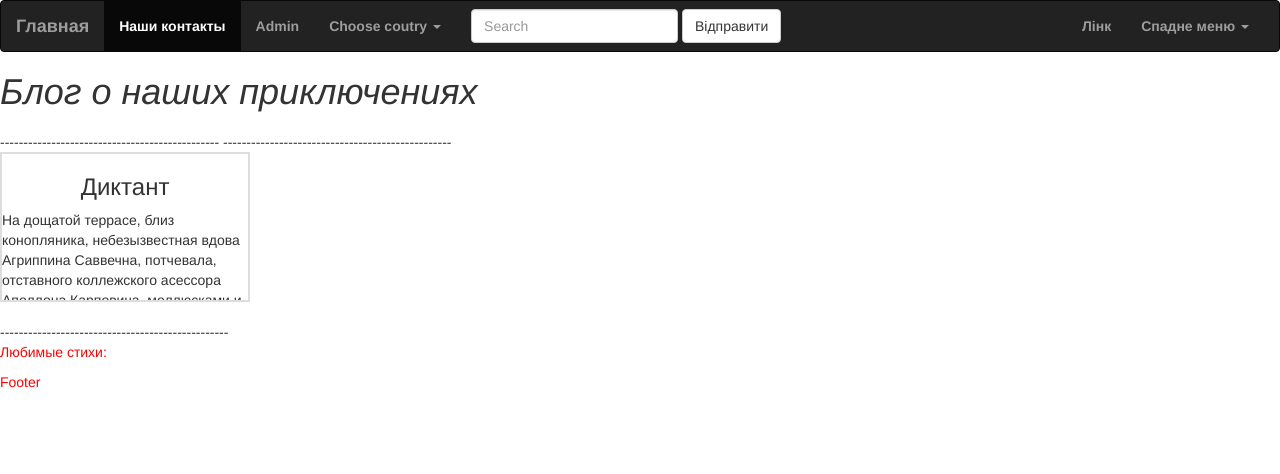
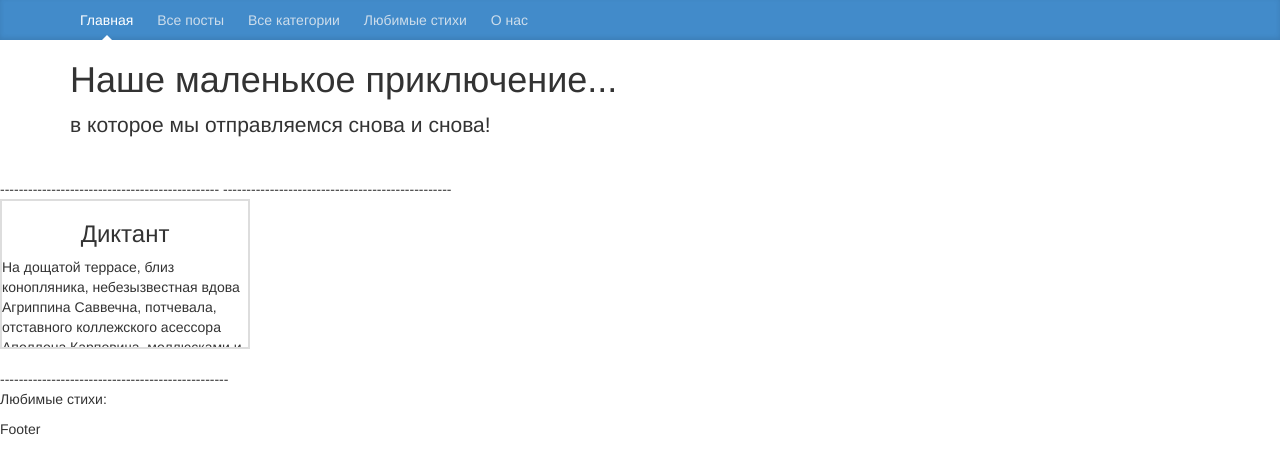
Before and after one commit to svetlanadev/WildWorld, a Django app: page / in a window 1280 px wide. Shown: the top 474 px of the page. Run offline with Django 3.2, Linux system fonts and the light colour scheme; data that the repository does not hold is empty; some libraries are stand-ins or nearby versions.

Commit message:
some changein  base.html

```diff
--- a/blog/templates/base.html
+++ b/blog/templates/base.html
@@ -3,13 +3,39 @@
 
 <html>
 	<head>
-  <link rel="stylesheet" href="{% static "blog/css/style.css" %}"/ type="text/css">
+    <meta charset="utf-8">
+    <link rel="stylesheet" href="{% static "blog/css/style.css" %}"/ type="text/css">
+    <title> My Cool Django Blog </title>
+    <link rel="stylesheet" href="https://maxcdn.bootstrapcdn.com/bootstrap/3.3.2/css/bootstrap.min.css">
+    <style id="holderjs-style" type="text/css"></style>
+    </head>
 
+  <body>
+    <div class="blog-masthead">
+      <div class="container">
+        <nav class="blog-nav">
+          <a class="blog-nav-item active" href="index">Главная</a>
+          <a class="blog-nav-item" href="allposts">Все посты</a>
+          <a class="blog-nav-item" href="allcategories">Все категории</a>
+          <a class="blog-nav-item" href="poems">Любимые стихи</a>
+          <a class="blog-nav-item" href="sveta_contact">О нас</a>
+        </nav>
+      </div>
+    </div>
+    <div class="container">
+
+      <div class="blog-header">
+        <h1 class="blog-title">Наше маленькое приключение...</h1>
+        <p class="lead blog-description">в которое мы отправляемся снова и снова!</p>
+      </div>
+    </div>
+
+<!--   <link rel="stylesheet" href="{% static "blog/css/style.css" %}"/ type="text/css">
 		<title>{% block title %} My Cool Django Blog {% endblock %}</title>
 		<link rel="stylesheet" href="https://maxcdn.bootstrapcdn.com/bootstrap/3.3.2/css/bootstrap.min.css">
 		<nav class="navbar navbar-inverse" role="navigation">
   <div class="container-fluid">
-    <!-- Бренд та перемикач згруповані для кращого відображення на мобільних пристроях -->
+    Бренд та перемикач згруповані для кращого відображення на мобільних пристроях
     <div class="navbar-header">
       <button type="button" class="navbar-toggle collapsed" data-toggle="collapse" data-target="#bs-example-navbar-collapse-1">
         <span class="sr-only">Toggle navigation</span>
@@ -18,10 +44,10 @@
         <span class="icon-bar"></span>
       </button>
       <a class="navbar-brand" href="index">Главная</a>
-    </div>
+    </div> -->
 
     <!-- Зібрано навігаційні лінки, форми, та інший вміст для переключення -->
-    <div class="collapse navbar-collapse" id="bs-example-navbar-collapse-1">
+<!--     <div class="collapse navbar-collapse" id="bs-example-navbar-collapse-1">
       <ul class="nav navbar-nav">
         <li class="active"><a href="sveta_contact">Наши контакты <span class="sr-only">(поточний)</span></a></li>
         <li><a href="admin">Admin</a></li>
@@ -57,12 +83,12 @@
           </ul>
         </li>
       </ul>
-    </div><!-- /.navbar-collapse -->
-  </div><!-- /.container-fluid -->
-</nav>
-</head>
+    </div><! /.navbar-collapse -->
+<!--   </div> --><!-- /.container-fluid -->
+<!-- </nav> --> <!-- -->
 
-	<body>
+
+
 		{% block head %}
 			{% block htitle %} {% endblock %}
 			{% block menu %} {% endblock %}
--- a/blog/templates/index.html
+++ b/blog/templates/index.html
@@ -3,7 +3,7 @@
 
 <body>
 {% block content %}
-<h1>Блог о наших приключениях</h1>
+<!--<h1>Блог о наших приключениях</h1> -->
 <!-- <img src="{% static "blog/images/busgif.gif" %}" alt="My image"/> -->
 <h2>{{ title | upper }}</h2>
 
--- a/static/blog/css/style.css
+++ b/static/blog/css/style.css
@@ -1,8 +1,89 @@
 /* /static/blog/style.css */
+/*
+ * Globals
+ */
 
-	body {background-color: #c5ffa0}
-	a {color:#000060; font-weight: bold;}
-	a:hover {color:#ff0000; font-weight: bold; text-decoration:none}
-	h1 {color: #0000ff; font-style:  italic; font-size:18px}
-	h2 {color: #ff00ff; font-size:16px}
-	p {color: red; font-size:14px}
+body {
+  font-family: Georgia, "Times New Roman", Times, serif;
+  color: #555;
+}
+
+h1, .h1,
+h2, .h2,
+h3, .h3,
+h4, .h4,
+h5, .h5,
+h6, .h6 {
+  margin-top: 0;
+  font-family: "Helvetica Neue", Helvetica, Arial, sans-serif;
+  font-weight: normal;
+  color: #333;
+}
+
+
+/*
+ * Override Bootstrap's default container.
+ */
+
+@media (min-width: 1200px) {
+  .container {
+    width: 970px;
+  }
+}
+
+
+/*
+ * Masthead for nav
+ */
+
+.blog-masthead {
+  background-color: #428bca;
+  box-shadow: inset 0 -2px 5px rgba(0,0,0,.1);
+}
+
+/* Nav links */
+.blog-nav-item {
+  position: relative;
+  display: inline-block;
+  padding: 10px;
+  font-weight: 500;
+  color: #cdddeb;
+}
+.blog-nav-item:hover,
+.blog-nav-item:focus {
+  color: #fff;
+  text-decoration: none;
+}
+
+/* Active state gets a caret at the bottom */
+.blog-nav .active {
+  color: #fff;
+}
+.blog-nav .active:after {
+  position: absolute;
+  bottom: 0;
+  left: 50%;
+  width: 0;
+  height: 0;
+  margin-left: -5px;
+  vertical-align: middle;
+  content: " ";
+  border-right:  5px solid transparent;
+  border-bottom: 5px solid;
+  border-left:   5px solid transparent;
+}
+
+
+
+
+
+
+.block-dark{
+	background-color: #957bbe;
+}
+.block-light{
+	background-color: #daeeff;
+}
+.block-colorful{
+	background-color: #fae3c4;
+}
```
